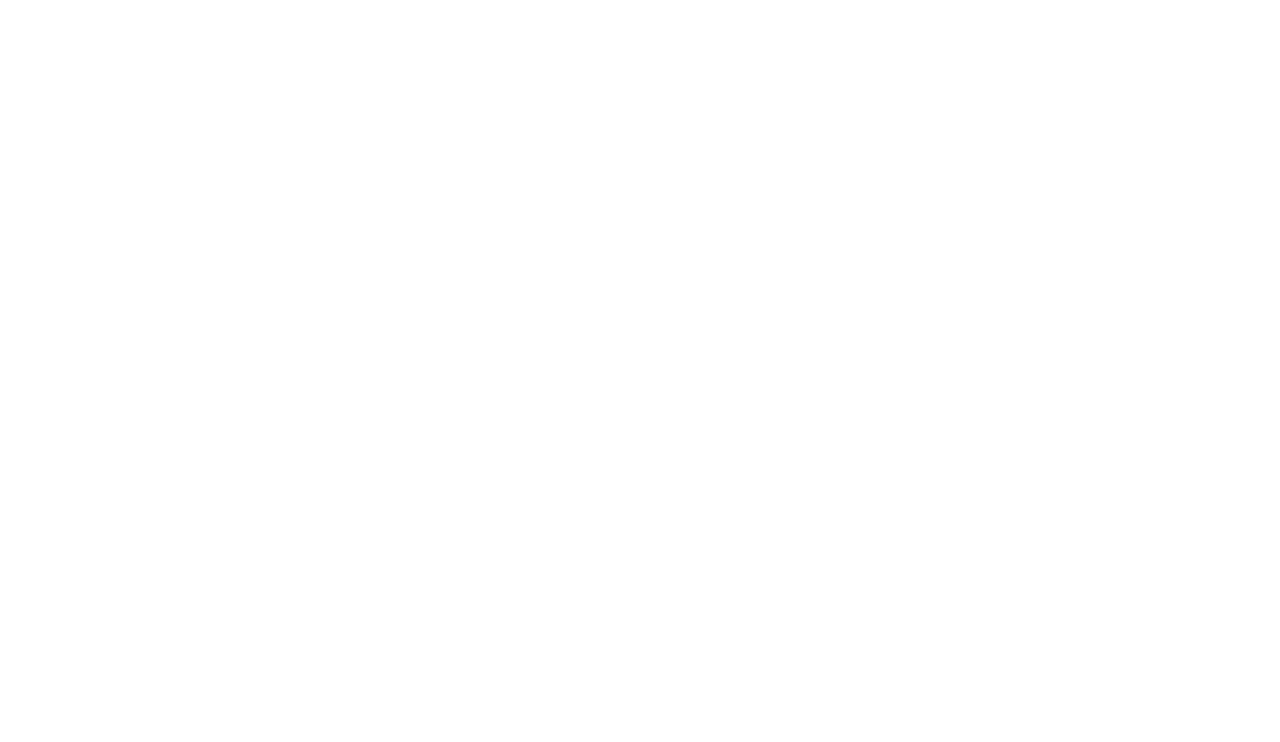
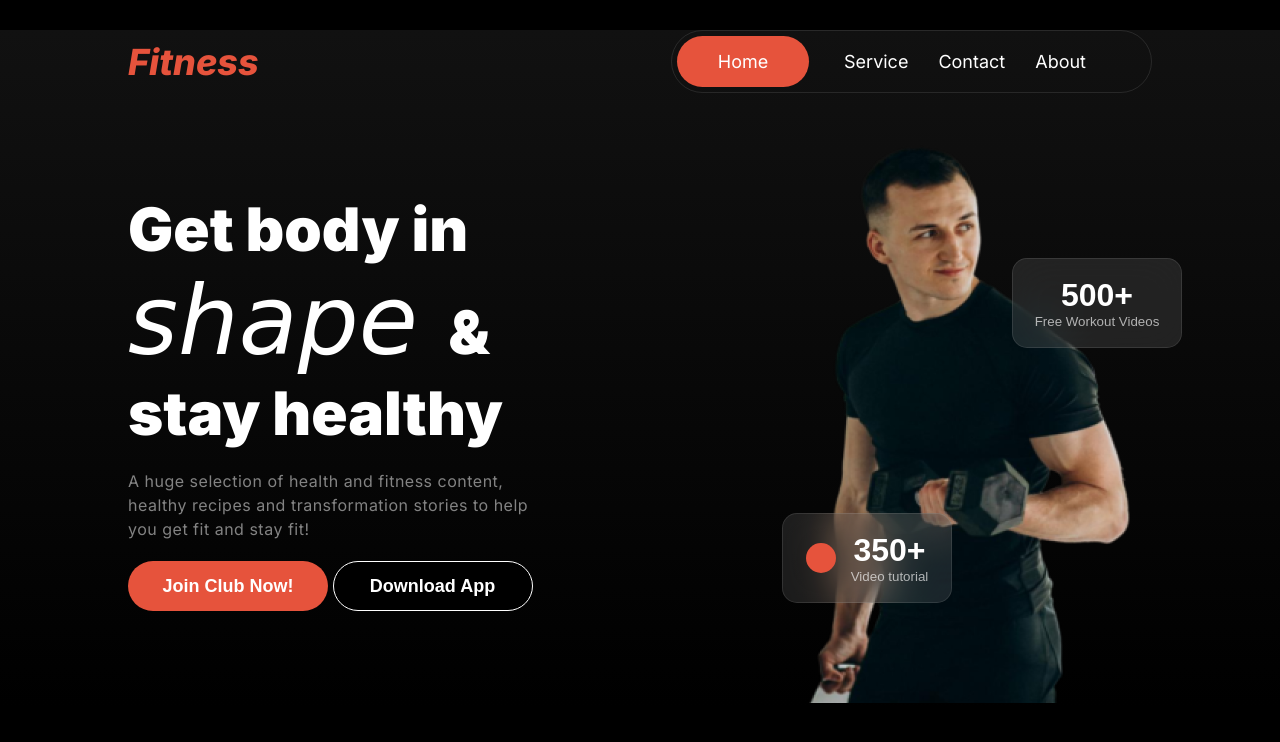
Before and after one commit to Oishee12/A2-reset9, a plain HTML site: page index.html in a window 1280 px wide. Drawn offline with Linux system fonts and the light colour scheme; a web font is replaced by a local one.

Commit message:
added header section

```diff
--- a/index.html
+++ b/index.html
@@ -1,5 +1,5 @@
 <!DOCTYPE html>
-<html lang="en">
+<html lang="en" theme="dark">
 
 <head>
     <meta charset="UTF-8">
@@ -12,8 +12,61 @@
     <!-- Header start -->
     <header>
         <nav>
+            <div class="nav-first-div">
+                <div class="primary-color fitness"><i>Fitness</i></div>
+                <div>
+                    <ul>
+                        <div class="nav-list">
+                            <div class="flex list-stye">
+                                <li class="home primary-bg-color">Home</li>
+                            </div>
+                            <div class="nav-list2">
+                                <li>Service</li>
+                                <li>Contact</li>
+                                <li style="padding-right: 30px;">About</li>
+                            </div>
+                        </div>
+                        <div class="menu-icon">
+                            <div class="hamburger"></div>
+                            <div class="hamburger"></div>
+                            <div class="hamburger"></div>
+                        </div>
+                    </ul>
+                </div>
+            </div>
+        </nav>
 
-        </nav>
+        <div class="banner-section">
+            <div class="banner-info">
+                <h1 class="banner-heading">Get body in <span class="shape"><i style="font-weight: 400;"> shape
+                        </i></span> & stay healthy</h1>
+                <p class="banner-pera">A huge selection of health and fitness content, healthy recipes and
+                    transformation stories to help you get fit and stay fit!</p>
+                <div>
+                    <button class="banner-btn primary-bg-color">Join Club Now!</button>
+                    <button class="banner-btn btn">Download App</button>
+                </div>
+            </div>
+            <div class="banner-img">
+                <img src="./images/images 2.png" alt="">
+                <button class="token">
+                    <div style="font-size: 32px;
+                    font-weight: 800; color: white;">500+</div>
+                    <div style="color: rgba(255, 255, 255, 0.65);">Free Workout Videos</div>
+                </button>
+                <button class="token2">
+                    <div class="token-div">
+                        <div class="primary-bg-color" style="height: 30px; width: 30px; border-radius: 50%;"></div>
+                    <div>
+                        <div style="font-size: 32px;
+                    font-weight: 800; color: white;">350+</div>
+                    <div style="color: rgba(255, 255, 255, 0.65);">Video tutorial</div>
+                    </div>
+                    </div>
+                </button>
+
+            </div>
+        </div>
     </header>
     <!-- Main start -->
     <main>
--- a/styles/style.css
+++ b/styles/style.css
@@ -0,0 +1,229 @@
+@import url('https://fonts.googleapis.com/css2?family=Inter:ital,opsz,wght@0,14..32,100..900;1,14..32,100..900&display=swap');
+
+@import url('https://fonts.googleapis.com/css2?family=Corinthia:wght@400;700&display=swap');
+
+* {
+    margin: 0;
+    padding: 0;
+}
+
+body {
+    margin: 0 auto;
+    font-family: "Inter", sans-serif;
+    background-color: black;
+    color: white;
+    /* border: 2px solid firebrick; */
+}
+
+.flex {
+    display: flex;
+}
+
+.primary-color {
+    color: rgb(230, 83, 60);
+}
+
+.primary-bg-color {
+    background-color: rgb(230, 83, 60);
+}
+
+header {
+    background-image: linear-gradient(180.00deg, rgb(17, 17, 17), rgba(119, 119, 119, 0) 100%);
+}
+
+nav {
+    margin: 30px auto;
+    width: 80%;
+    /* border: 1px solid saddlebrown; */
+}
+
+nav>div {
+    display: flex;
+    justify-content: space-between;
+    align-items: center;
+}
+
+nav div li {
+    list-style: none;
+    color: rgb(255, 255, 255);
+    font-size: 18px;
+    font-weight: 400;
+}
+
+nav div ul {
+    display: flex;
+    justify-content: space-between;
+    align-items: center;
+    border: 1px solid rgba(255, 255, 255, 0.1);
+    border-radius: 39px;
+}
+
+.nav-list {
+    display: flex;
+    justify-content: space-between;
+    gap: 30px;
+}
+
+.nav-list2 {
+    display: flex;
+    justify-content: space-around;
+    gap: 30px;
+    padding-top: 20px;
+    padding-bottom: 20px;
+}
+
+.fitness {
+    font-size: 36px;
+    font-weight: 800;
+}
+
+.home {
+    text-align: center;
+    display: flex;
+    justify-content: center;
+    align-items: center;
+    padding-left: 20px;
+    padding-right: 20px;
+    border-radius: 39px;
+    width: 92px;
+    margin: 5px;
+}
+
+list-stye {
+    justify-content: space-around;
+}
+
+.menu-icon {
+    visibility: hidden;
+}
+
+.hamburger {
+    width: 35px;
+    height: 5px;
+    background-color: white;
+    margin: 6px 0;
+}
+
+.banner-section {
+    width: 80%;
+    margin: 30px auto;
+    display: flex;
+    justify-content: space-between;
+    /* border: 1px solid saddlebrown; */
+}
+
+.banner-info {
+    width: 40%;
+    /* border: 1px solid saddlebrown; */
+}
+
+.banner-img {
+    /* width: 50%; */
+}
+
+.banner-heading {
+    font-weight: 900;
+    font-size: 60px;
+    padding-bottom: 20px;
+    padding-top: 70px;
+}
+
+.banner-pera {
+    color: rgba(255, 255, 255, 0.5);
+    font-size: 16px;
+    font-weight: 400;
+    line-height: 24px;
+    letter-spacing: 0.5px;
+    padding-bottom: 20px;
+}
+
+.shape {
+    font-family: "Corinthia", cursive;
+    font-weight: 900;
+    font-size: 96px;
+}
+
+.banner-btn {
+    color: rgb(255, 255, 255);
+    font-size: 18px;
+    font-weight: 600;
+    line-height: 22px;
+    height: 50px;
+    width: 200px;
+    border-radius: 35px;
+    border: none;
+}
+
+.btn {
+    background-color: black;
+    border: 1px solid rgb(255, 255, 255);
+}
+
+.token {
+    position: absolute;
+    width: 170px;
+    height: 90px;
+    border: 1px solid rgba(255, 255, 255, 0.1);
+    border-radius: 15px;
+    backdrop-filter: blur(20px);
+    background: rgba(255, 255, 255, 0.1);
+    margin-left: -140px;
+    margin-top: 135px;
+}
+
+.token2{
+    position: absolute;
+    width: 170px;
+    height: 90px;
+    border: 1px solid rgba(255, 255, 255, 0.1);
+    border-radius: 15px;
+    backdrop-filter: blur(20px);
+    background: rgba(255, 255, 255, 0.1);
+    margin-left: -370px;
+    margin-top: 390px;
+}
+
+.token-div{
+    display: flex;
+    justify-content: center;
+    align-items: center;
+    gap: 15px;
+}
+
+@media screen and (max-width: 576px) {
+    .nav-list {
+        display: none;
+    }
+
+    .menu-icon {
+        visibility: visible;
+    }
+
+    .banner-section{
+        flex-direction: column;
+    }
+
+    .banner-info{
+        width: 100%;
+    }
+
+    .banner-heading {
+        font-weight: 600;
+        font-size: 48px;
+        padding-bottom: 20px;
+        padding-top: 30px;
+    }
+    .banner-btn{
+        margin-bottom: 10px;
+    }
+
+    .token{
+        margin-left: 185px;
+    margin-top: -520px;
+    }
+
+    .token2{
+        margin-left: 1px;
+    margin-top: -270px;
+    }
+}
```
